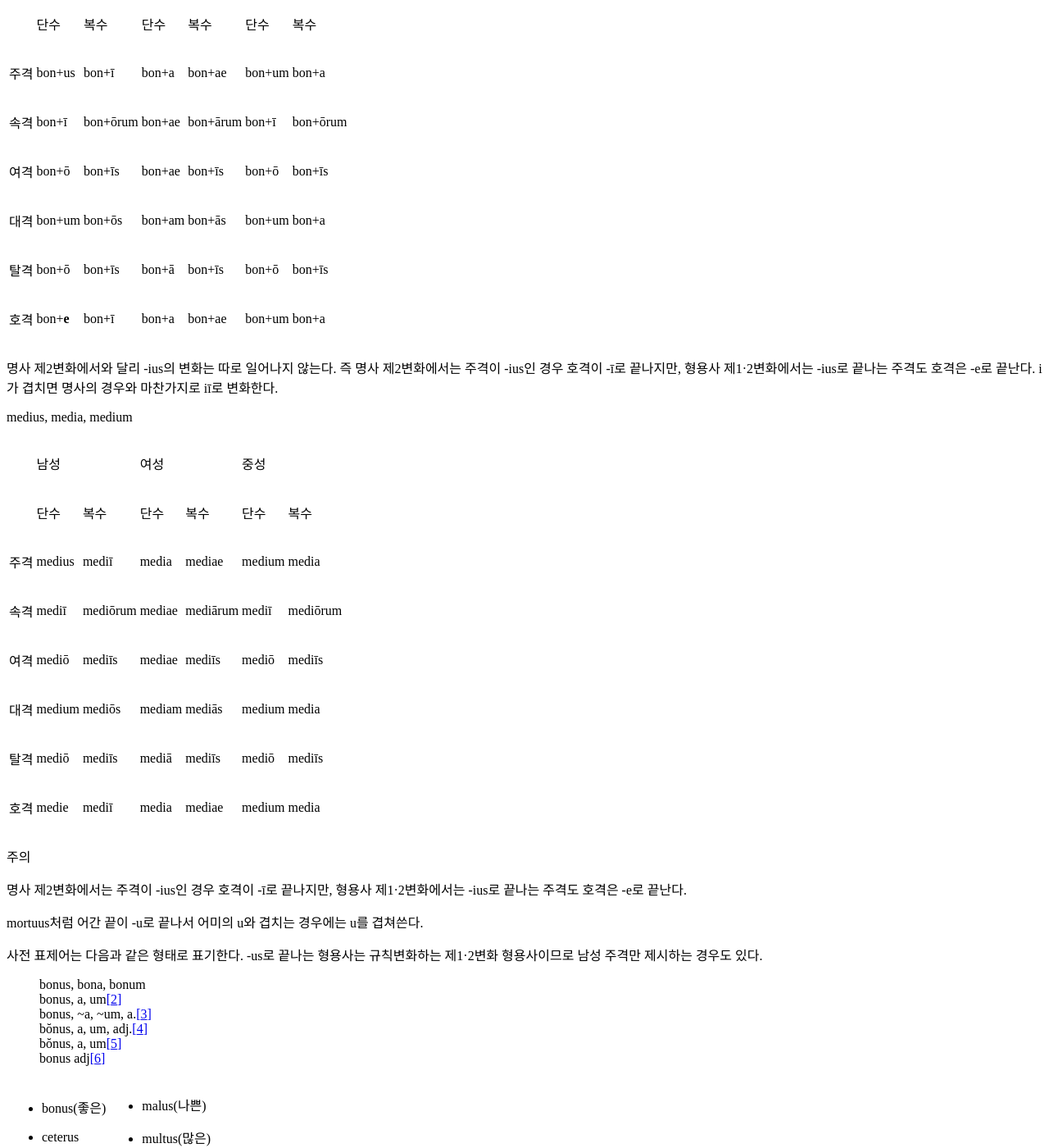
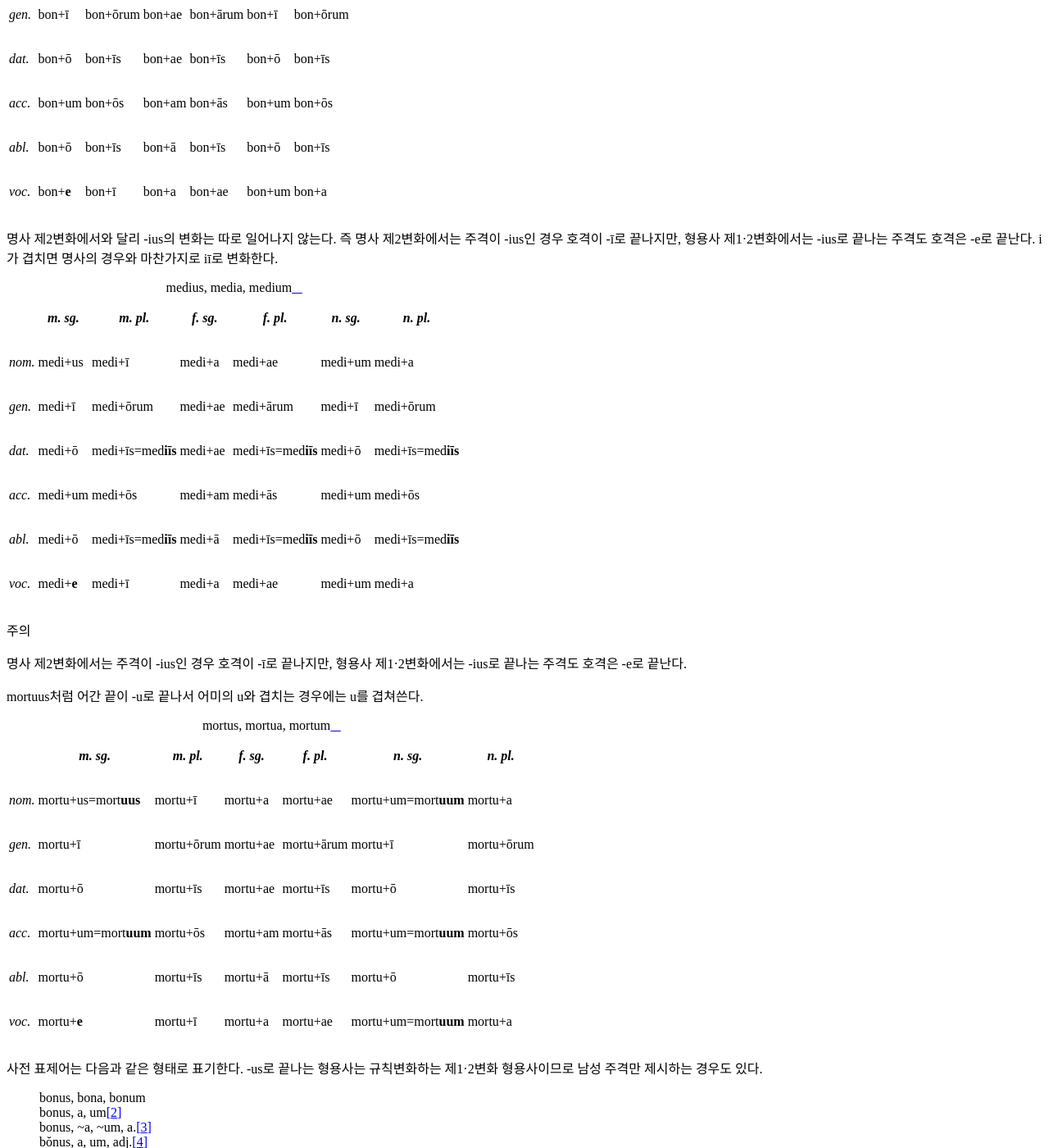
Before and after one commit to kabbala/grammatica_latina, a Sphinx documentation site: the page built from source/declinatio_adiectivi.rst, in a window 1280 px wide and 1400 px high, scrolled down 4148 px. Shown: the whole window at 82% size. Built offline with Sphinx 7.4.7 and the Read the Docs theme 2.0.0, drawn with Linux system fonts in a browser that asks for light colours; some of the changed text lies outside the part shown.

Commit message:
일부 편집

```diff
--- a/source/declinatio_adiectivi.rst
+++ b/source/declinatio_adiectivi.rst
@@ -121,57 +121,44 @@
 
 남성형이 -us로 끝나는 형용사는 명사의 제2변화와 같이 변화한다. 호격이 -e로 끝나는 것에 유의.
 
-bonus, bona, bonum
+.. csv-table:: bonus, bona, bonum
+   :header-rows: 1
 
-+------+--------+----------+--------+----------+--------+----------+
-|      | 남성              | 여성              | 중성              |
-|      |                   |                   |                   |
-|      | (명사 제2변화)    | (명사 제1변화)    | (명사 제2변화)    |
-+------+--------+----------+--------+----------+--------+----------+
-|      | 단수   | 복수     | 단수   | 복수     | 단수   | 복수     |
-+------+--------+----------+--------+----------+--------+----------+
-| 주격 | bon+us | bon+ī    | bon+a  | bon+ae   | bon+um | bon+a    |
-+------+--------+----------+--------+----------+--------+----------+
-| 속격 | bon+ī  | bon+ōrum | bon+ae | bon+ārum | bon+ī  | bon+ōrum |
-+------+--------+----------+--------+----------+--------+----------+
-| 여격 | bon+ō  | bon+īs   | bon+ae | bon+īs   | bon+ō  | bon+īs   |
-+------+--------+----------+--------+----------+--------+----------+
-| 대격 | bon+um | bon+ōs   | bon+am | bon+ās   | bon+um | bon+a    |
-+------+--------+----------+--------+----------+--------+----------+
-| 탈격 | bon+ō  | bon+īs   | bon+ā  | bon+īs   | bon+ō  | bon+īs   |
-+------+--------+----------+--------+----------+--------+----------+
-| 호격 | bon+\  | bon+ī    | bon+a  | bon+ae   | bon+um | bon+a    |
-|      | **e**  |          |        |          |        |          |
-+------+--------+----------+--------+----------+--------+----------+
+   "",  :tsig:`m. sg.`, :tsig:`m. pl.`, :tsig:`f. sg.`, :tsig:`f. pl.`,:tsig:`n. sg.`, :tsig:`n. pl.`
+   :tsig:`nom.`, "bon+us", "bon+ī", "bon+a", "bon+ae", "bon+um", "bon+a"
+   :tsig:`gen.`, "bon+ī", "bon+ōrum", "bon+ae", "bon+ārum", "bon+ī", "bon+ōrum"
+   :tsig:`dat.`, "bon+ō", "bon+īs", "bon+ae", "bon+īs", "bon+ō", "bon+īs"
+   :tsig:`acc.`, "bon+um", "bon+ōs", "bon+am", "bon+ās", "bon+um", "bon+ōs"
+   :tsig:`abl.`, "bon+ō", "bon+īs", "bon+ā", "bon+īs", "bon+ō", "bon+īs"
+   :tsig:`voc.`, "bon+\ **e**", "bon+ī", "bon+a", "bon+ae", "bon+um", "bon+a"
 
-명사 제2변화에서와 달리 -ius의 변화는 따로 일어나지 않는다. 즉 명사
-제2변화에서는 주격이 -ius인 경우 호격이 -ī로 끝나지만, 형용사
-제1·2변화에서는 -ius로 끝나는 주격도 호격은 -e로 끝난다. i가 겹치면
-명사의 경우와 마찬가지로 iī로 변화한다.
+명사 제2변화에서와 달리 -ius의 변화는 따로 일어나지 않는다. 즉 명사 제2변화에서는 주격이 -ius인 경우 호격이 -ī로 끝나지만, 형용사 제1·2변화에서는 -ius로 끝나는 주격도 호격은 -e로 끝난다. i가 겹치면 명사의 경우와 마찬가지로 iī로 변화한다.
 
-medius, media, medium
+.. csv-table:: medius, media, medium
+   :header-rows: 1
 
-+------+--------+----------+--------+----------+--------+----------+
-|      | 남성              | 여성              | 중성              |
-+------+--------+----------+--------+----------+--------+----------+
-|      | 단수   | 복수     | 단수   | 복수     | 단수   |   복수   |
-+------+--------+----------+--------+----------+--------+----------+
-| 주격 | medius | mediī    | media  | mediae   | medium | media    |
-+------+--------+----------+--------+----------+--------+----------+
-| 속격 | mediī  | mediōrum | mediae | mediārum | mediī  | mediōrum |
-+------+--------+----------+--------+----------+--------+----------+
-| 여격 | mediō  | mediīs   | mediae | mediīs   | mediō  | mediīs   |
-+------+--------+----------+--------+----------+--------+----------+
-| 대격 | medium | mediōs   | mediam | mediās   | medium | media    |
-+------+--------+----------+--------+----------+--------+----------+
-| 탈격 | mediō  | mediīs   | mediā  | mediīs   | mediō  | mediīs   |
-+------+--------+----------+--------+----------+--------+----------+
-| 호격 | medie  | mediī    | media  | mediae   | medium | media    |
-+------+--------+----------+--------+----------+--------+----------+
+   "",  :tsig:`m. sg.`, :tsig:`m. pl.`, :tsig:`f. sg.`, :tsig:`f. pl.`,:tsig:`n. sg.`, :tsig:`n. pl.`
+   :tsig:`nom.`, "medi+us", "medi+ī", "medi+a", "medi+ae", "medi+um", "medi+a"
+   :tsig:`gen.`, "medi+ī", "medi+ōrum", "medi+ae", "medi+ārum", "medi+ī", "medi+ōrum"
+   :tsig:`dat.`, "medi+ō", "medi+īs=med\ **iīs**", "medi+ae", "medi+īs=med\ **iīs**", "medi+ō", "medi+īs=med\ **iīs**"
+   :tsig:`acc.`, "medi+um", "medi+ōs", "medi+am", "medi+ās", "medi+um", "medi+ōs"
+   :tsig:`abl.`, "medi+ō", "medi+īs=med\ **iīs**", "medi+ā", "medi+īs=med\ **iīs**", "medi+ō", "medi+īs=med\ **iīs**"
+   :tsig:`voc.`, "medi+\ **e**", "medi+ī", "medi+a", "medi+ae", "medi+um", "medi+a"
 
 .. attention:: 명사 제2변화에서는 주격이 -ius인 경우 호격이 -ī로 끝나지만, 형용사 제1·2변화에서는 -ius로 끝나는 주격도 호격은 -e로 끝난다.
 
 mortuus처럼 어간 끝이 -u로 끝나서 어미의 u와 겹치는 경우에는 u를 겹쳐쓴다.
+
+.. csv-table:: mortus, mortua, mortum
+   :header-rows: 1
+
+   "",  :tsig:`m. sg.`, :tsig:`m. pl.`, :tsig:`f. sg.`, :tsig:`f. pl.`,:tsig:`n. sg.`, :tsig:`n. pl.`
+   :tsig:`nom.`, "mortu+us=mort\ **uus**", "mortu+ī", "mortu+a", "mortu+ae", "mortu+um=mort\ **uum**", "mortu+a"
+   :tsig:`gen.`, "mortu+ī", "mortu+ōrum", "mortu+ae", "mortu+ārum", "mortu+ī", "mortu+ōrum"
+   :tsig:`dat.`, "mortu+ō", "mortu+īs", "mortu+ae", "mortu+īs", "mortu+ō", "mortu+īs"
+   :tsig:`acc.`, "mortu+um=mort\ **uum**", "mortu+ōs", "mortu+am", "mortu+ās", "mortu+um=mort\ **uum**", "mortu+ōs"
+   :tsig:`abl.`, "mortu+ō", "mortu+īs", "mortu+ā", "mortu+īs", "mortu+ō", "mortu+īs"
+   :tsig:`voc.`, "mortu+\ **e**", "mortu+ī", "mortu+a", "mortu+ae", "mortu+um=mort\ **uum**", "mortu+a"
 
 사전 표제어는 다음과 같은 형태로 표기한다. -us로 끝나는 형용사는 규칙변화하는 제1·2변화 형용사이므로 남성 주격만 제시하는 경우도 있다.
 
@@ -255,25 +242,16 @@ mortuus처럼 어간 끝이 -u로 끝나서 어미의 u와 겹치는 경우에
 
 남성형이 er로 끝나고 변화에서 e가 탈락하는 경우
 
-pulcher, pulchra, pulchrum
+.. csv-table:: pulcher, pulchra, pulchrum
+   :header-rows: 1
 
-+------+----------+------------+----------+------------+----------+------------+
-|      |              남성     | 여성                  | 중성                  |
-+------+----------+------------+----------+------------+----------+------------+
-|      | 단수     | 복수       | 단수     | 복수       | 단수     |   복수     |
-+------+----------+------------+----------+------------+----------+------------+
-| 주격 | pulcher  | pulchrī    | pulchra  | pulchrae   | pulchrum | pulchra    |
-+------+----------+------------+----------+------------+----------+------------+
-| 속격 | pulchrī  | pulchrōrum | pulchrae | pulchrārum | pulchrī  | pulchrōrum |
-+------+----------+------------+----------+------------+----------+------------+
-| 여격 | pulchrō  | pulchrīs   | pulchrae | pulchrīs   | pulchrō  | pulchrīs   |
-+------+----------+------------+----------+------------+----------+------------+
-| 대격 | pulchram | pulchrōs   | pulchram | pulchrās   | pulchrum | pulchra    |
-+------+----------+------------+----------+------------+----------+------------+
-| 탈격 | pulchrō  | pulchrīs   | pulchrā  | pulchrīs   | pulchrō  | pulchrīs   |
-+------+----------+------------+----------+------------+----------+------------+
-| 호격 | pulcher  | pulchrī    | pulchra  | pulchrae   | pulchrum | pulchra    |
-+------+----------+------------+----------+------------+----------+------------+
+   "",  :tsig:`m. sg.`, :tsig:`m. pl.`, :tsig:`f. sg.`, :tsig:`f. pl.`,:tsig:`n. sg.`, :tsig:`n. pl.`
+   :tsig:`nom.`, "dexter", "pulchr+ī", "pulchr+a", "pulchr+ae", "pulchr+um", "pulchr+a"
+   :tsig:`gen.`, "pulchr+ī", "pulchr+ōrum", "pulchr+ae", "pulchr+ārum", "pulchr+ī", "pulchr+ōrum"
+   :tsig:`dat.`, "pulchr+ō", "pulchr+īs", "pulchr+ae", "pulchr+īs", "pulchr+ō", "pulchr+īs"
+   :tsig:`acc.`, "pulchr+um", "pulchr+ōs", "pulchr+am", "pulchr+ās", "pulchr+um", "pulchr+ōs"
+   :tsig:`abl.`, "pulchr+ō", "pulchr+īs", "pulchr+ā", "pulchr+īs", "pulchr+ō", "pulchr+īs"
+   :tsig:`voc.`, "dexter", "pulchr+ī", "pulchr+a", "pulchr+ae", "pulchr+um", "pulchr+a"
 
 pucher(예쁜)같은 형용사의 남성형은 명사 제2변화와 같이 e가 탈락하고 변화한다. 남성형 호격 단수는 주격과 같다.
 
@@ -324,25 +302,16 @@ pucher(예쁜)같은 형용사의 남성형은 명사 제2변화와 같이 e가
 
 liber(자유로운) 등의 형용사는 남성형이 명사의 제2변화와 같이 e가 탈락하지 않고 변화한다. 남성형 호격 단수는 주격과 같다.
 
-līber, lībera, līberum
+.. csv-table:: līber, lībera, līberum
+   :header-rows: 1
 
-+------+---------+-----------+---------+-----------+---------+-----------+
-|      | 남성                | 여성                |             중성    |
-+------+---------+-----------+---------+-----------+---------+-----------+
-|      | 단수    | 복수      | 단수    | 복수      | 단수    |   복수    |
-+------+---------+-----------+---------+-----------+---------+-----------+
-| 주격 | līber   | līberī    | lībera  | līberae   | līberum | lībera    |
-+------+---------+-----------+---------+-----------+---------+-----------+
-| 속격 | līberī  | līberōrum | līberae | līberārum | līberī  | līberōrum |
-+------+---------+-----------+---------+-----------+---------+-----------+
-| 여격 | līberō  | līberīs   | līberae | līberīs   | līberō  | līberīs   |
-+------+---------+-----------+---------+-----------+---------+-----------+
-| 대격 | līberum | līberōs   | līberam | līberās   | līberum | lībera    |
-+------+---------+-----------+---------+-----------+---------+-----------+
-| 탈격 | liberō  | liberīs   | līberā  | līberīs   | līberō  | līberīs   |
-+------+---------+-----------+---------+-----------+---------+-----------+
-| 호격 | liber   | līberī    | lībera  | līberae   | līberum | lībera    |
-+------+---------+-----------+---------+-----------+---------+-----------+
+   "",  :tsig:`m. sg.`, :tsig:`m. pl.`, :tsig:`f. sg.`, :tsig:`f. pl.`,:tsig:`n. sg.`, :tsig:`n. pl.`
+   :tsig:`nom.`, "līber", "līber+ī", "līber+a", "līber+ae", "līber+um", "līber+a"
+   :tsig:`gen.`, "līber+ī", "līber+ōrum", "līber+ae", "līber+ārum", "līber+ī", "līber+ōrum"
+   :tsig:`dat.`, "līber+ō", "līber+īs", "līber+ae", "līber+īs", "līber+ō", "līber+īs"
+   :tsig:`acc.`, "līber+um", "līber+ōs", "līber+am", "līber+ās", "līber+um", "līber+ōs"
+   :tsig:`abl.`, "līber+ō", "līber+īs", "līber+ā", "līber+īs", "līber+ō", "līber+īs"
+   :tsig:`voc.`, "līber", "līber+ī", "līber+a", "līber+ae", "līber+um", "līber+a"
 
 사전 표제어는 다음과 같은 형태로 표기한다.
 
@@ -392,6 +361,28 @@ dexter, dexter, dexter
 ~~~~~~~~~~~~~~~~~~~~~~
 dexter(오른손의, 길한)는 e가 탈락하지 않고 변할 수도 있고, 탈락하고 변할
 수도 있다.
+
+.. csv-table:: dexter, dextrī
+   :header-rows: 1
+
+   "",  :tsig:`m. sg.`, :tsig:`m. pl.`, :tsig:`f. sg.`, :tsig:`f. pl.`,:tsig:`n. sg.`, :tsig:`n. pl.`
+   :tsig:`nom.`, "dexter", "dextr+ī", "dextr+a", "dextr+ae", "dextr+um", "dextr+a"
+   :tsig:`gen.`, "dextr+ī", "dextr+ōrum", "dextr+ae", "dextr+ārum", "dextr+ī", "dextr+ōrum"
+   :tsig:`dat.`, "dextr+ō", "dextr+īs", "dextr+ae", "dextr+īs", "dextr+ō", "dextr+īs"
+   :tsig:`acc.`, "dextr+um", "dextr+ōs", "dextr+am", "dextr+ās", "dextr+um", "dextr+ōs"
+   :tsig:`abl.`, "dextr+ō", "dextr+īs", "dextr+ā", "dextr+īs", "dextr+ō", "dextr+īs"
+   :tsig:`voc.`, "dexter", "dextr+ī", "dextr+a", "dextr+ae", "dextr+um", "dextr+a"
+
+.. csv-table:: dexter, dexterī
+   :header-rows: 1
+
+   "",  :tsig:`m. sg.`, :tsig:`m. pl.`, :tsig:`f. sg.`, :tsig:`f. pl.`,:tsig:`n. sg.`, :tsig:`n. pl.`
+   :tsig:`nom.`, "dexter", "dexter+ī", "dexter+a", "dexter+ae", "dexter+um", "dexter+a"
+   :tsig:`gen.`, "dexter+ī", "dexter+ōrum", "dexter+ae", "dexter+ārum", "dexter+ī", "dexter+ōrum"
+   :tsig:`dat.`, "dexter+ō", "dexter+īs", "dexter+ae", "dexter+īs", "dexter+ō", "dexter+īs"
+   :tsig:`acc.`, "dexter+um", "dexter+ōs", "dexter+am", "dexter+ās", "dexter+um", "dexter+ōs"
+   :tsig:`abl.`, "dexter+ō", "dexter+īs", "dexter+ā", "dexter+īs", "dexter+ō", "dexter+īs"
+   :tsig:`voc.`, "dexter", "dexter+ī", "dexter+a", "dexter+ae", "dexter+um", "dexter+a"
 
 satur, satura, saturum
 ~~~~~~~~~~~~~~~~~~~~~~
@@ -639,33 +630,27 @@ s, s, s/x, x, x
 
 vetus(오래된, 낡은) 같은 경우는 탈격 단수가 -i가 아닌 -e로, 목적격 복수 -ium이 아닌 -um으로, 중성형 복수 주격이 -ia가 아닌 -a로 자음변화이다.
 
-vetus, veteris
+.. csv-table:: vetus, eris
+   :header-rows: 1
 
-+------+---------------+----------------+---------------+----------------+
-|      | 남성·여성                      | 중성                           |
-+------+---------------+----------------+---------------+----------------+
-|      | 단수          | 복수           | 단수          |  복수          |
-+------+---------------+----------------+---------------+----------------+
-| 주격 | vetus         | veter+ēs       | vetus         | veter+\ **a**  |
-+------+---------------+----------------+---------------+----------------+
-| 속격 | veter+is      | veter+\ **um** | veter+is      | veter+\ **um** |
-+------+---------------+----------------+---------------+----------------+
-| 여격 | veter+ī       | veter+ibus     | veter+ī       | veter+ibus     |
-+------+---------------+----------------+---------------+----------------+
-| 대격 | veter+em      | veter+ēs       | vetus         | veter+\ **a**  |
-+------+---------------+----------------+---------------+----------------+
-| 탈격 | veter+\ **e** | veter+ibus     | veter+\ **e** | veter+ibus     |
-+------+---------------+----------------+---------------+----------------+
-| 호격 | vetus         | veter+ēs       | vetus         | veter+\ **a**  |
-+------+---------------+----------------+---------------+----------------+
+   "",  :tsig:`m. f. sg.`, :tsig:`m. f. pl.`, :tsig:`n. sg.`, :tsig:`n. pl.`
+   :tsig:`nom.`, "vetus", "veter+ēs", "vetus", "veter+a"
+   :tsig:`gen.`, "veter+is", "veter+\ **um**", "veter+is", "veter+\ **um**"
+   :tsig:`dat.`, "veter+ī", "veter+ibus", "veter+ī", "veter+ibus"
+   :tsig:`acc.`, "veter+em", "veter+ēs", "vetus", "veter+a"
+   :tsig:`abl.`, "veter+\ **e**", "veter+ibus", "veter+\ **e**", "veter+ibus"
+   :tsig:`voc.`, "vetus", "veter+ēs", "vetus", "veter+a"
 
-사전 표제어는 다음과 같은 형태로 표기한다.
+남성형과 여성형이 동일하므로 중복되는 열을 하나로 합쳐서 표를 만든다.
 
-   | vetus, vetus, veteris
+사전 표제어는 다음과 같은 형태를 쓴다. 3개의 표제어를 쓰기도 하지만 중복되는 단어를 생략하고 변화형인 소유격을 쓰는 경우가 많다.
+
+   | vetus, vetus, vetus
    | vetus, veteris
    | vetus, teris
    | vĕtus, ĕris, adj. [#]_
    | vĕtus, -ĕris, adj. [#]_
+   | vetus, -eris, adj [#]_
    | uetus, ~eris, a. [#]_
 
 .. hlist::
```
Also changed, not shown: other parts of source/declinatio_adiectivi.rst (+3 -1 lines), source/declinatio_nominis.rst (+56 -65 lines).
